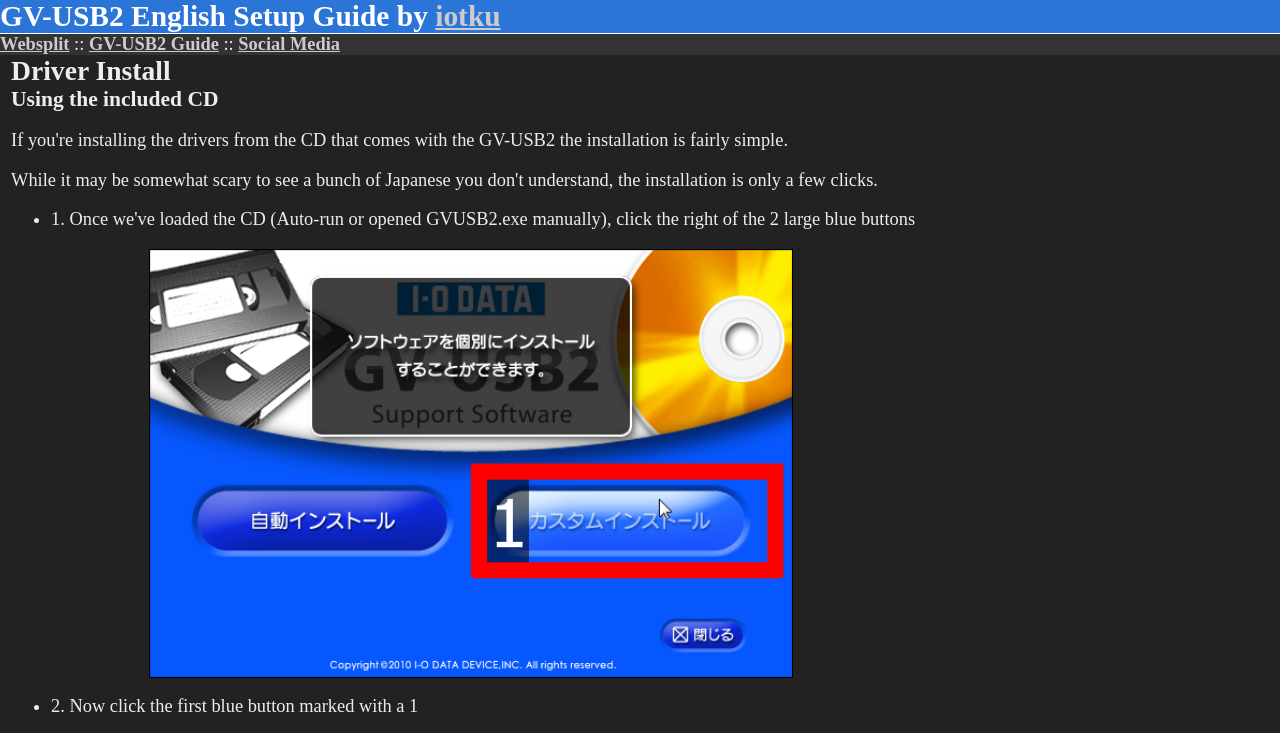
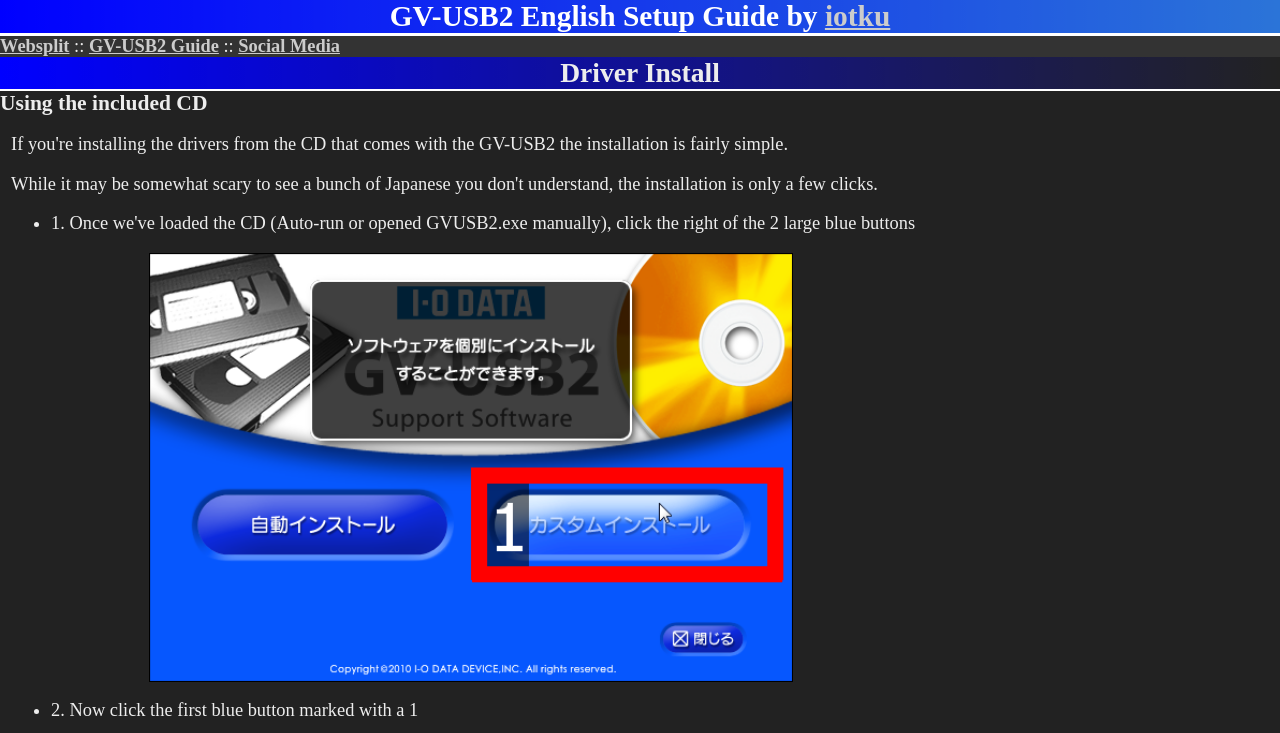
Before and after one commit to iotku/iotku.github.io, a plain HTML site: page gvusb2-guide/index.html in a window 1280 px wide. Shown: the top 733 px of the page. Drawn offline with Linux system fonts and the light colour scheme.

Commit message:
[GV-USB2 Guide] Make headers more distinct

```diff
--- a/css/main.css
+++ b/css/main.css
@@ -1,5 +1,19 @@
 h1,h2,h3,h4,h5,h6,body,#container {
   margin: 0;
+}
+
+h1,h2 {
+    border-left: none;
+    border-right: none;
+    border-bottom: solid 2px white;
+    background-color: blue;
+    text-align: center;
+    width: 100%;
+/* Permalink - use to edit and share this gradient: http://colorzilla.com/gradient-editor/#000000+0,000000+100&0.65+0,0+100;Neutral+Density */
+background: -moz-linear-gradient(left, blue) 0%, rgba(0,0,0,0) 100%); /* FF3.6-15 */
+background: -webkit-linear-gradient(left, blue 0%,rgba(0,0,0,0) 100%); /* Chrome10-25,Safari5.1-6 */
+background: linear-gradient(to right, blue 0%,rgba(0,0,0,0) 100%); /* W3C, IE10+, FF16+, Chrome26+, Opera12+, Safari7+ */
+filter: progid:DXImageTransform.Microsoft.gradient( startColorstr='#a6000000', endColorstr='#00000000',GradientType=1 ); /* IE6-9 */
 }
 
 body {
@@ -18,6 +32,10 @@
 	background-color: #2B74D8;
 	color: white;
 	border-bottom: 1px white solid;
+}
+
+header h1 {
+    background-color: #2B74D8;
 }
 
 nav {
--- a/gvusb2-guide/index.html
+++ b/gvusb2-guide/index.html
@@ -28,9 +28,9 @@
 	    <div id="container">
 	        <header><h1>GV-USB2 English Setup Guide by <a href="http://twitter.com/iotku">iotku</a></h1></header>
 		<nav><a href="/websplit">Websplit</a> :: <a href="/gvusb2-guide">GV-USB2 Guide</a> :: <a href="https://twitter.com/iotku">Social Media</a></nav>
-	    <div class="row">
 	    <h2 id="DriverInstall">Driver Install</h2>
 	        <h3 class="subheader">Using the included CD</h3>
+	    <div class="row">
 	        <p>If you're installing the drivers from the CD that comes with the GV-USB2 the installation is fairly simple.</p>
 	    <p>While it may be somewhat scary to see a bunch of Japanese you don't understand, the installation is only a few clicks.</p>
 	    </div>
@@ -42,25 +42,25 @@
 		<ul><li>3. Click next a few times to get through the driver installation and you're done with this step!</li></ul>
 			<img alt="Driver Installation Window" src="images/dinstall.png"/>
 	    </div>
-	        <div class="row">
-	<h3>Downloading the drivers online</h3>
-	<h4 class="subheader">If you don't have a CD (or disk drive) and need the drivers <a href="http://www.iodata.jp/lib/script/clib.php?code=gvusb2_110.exe">you can get them here.</a></h4>
-
+	<h2>Downloading the drivers online</h2>
+	    <h3 class="subheader">If you don't have a CD (or disk drive) and need the drivers <a href="http://www.iodata.jp/lib/script/clib.php?code=gvusb2_110.exe">you can get them here.</a></h3>
+	<div class="row">
 		<img alt="GV-USB2 Driver Download Page" src="images/gvdownload.png"/>
 
-		<ol>
+        <ol>
 			<li>You will see a text box to the right of "S/N", this page asks you for your serial number of your device in order to download the drivers. The serial number should be printed on your GV-USB2.</li>
 			<li>Enter your Serial Number in the text field</li>
 			<li>Click the "ダウンロード" ("Download") button to download the driver "gvusb2_110.exe" and run it</li>
 			<li>A new folder on your desktop will appear called "gvusb2_110", run "GVUSB2.exe" in that folder.</li>
 			<li>Click the first blue button, marked with a 1</li>
 		</ol>
-			<img alt="GV-USB2 Installation Selection Screen" src="images/gvusbexeinstall.png"/>
+
+        <img alt="GV-USB2 Installation Selection Screen" src="images/gvusbexeinstall.png"/>
 			<ul><li>Click "Next" and wait a little bit, and the drivers should be installed</li></ul>
 			<img alt="Driver Installation Window" src="images/dinstall.png"/>
 	        </div>
+	<h1 id="InstallCodec">LAGS Codec Installation</h1>
 	        <div class="row">
-	<h1 id="InstallCodec">LAGS Codec Installation</h1>
 	<p>Assuming you're going to record directly with AmaRecTV you're going to want LAGS installed so your recordings won't have the "AMV" watermark.</p>
 	<p>LAGS is a lossless codec which means file sizes are a fairly large, make sure you have a lot of free storage space!</p>
 	<p>If you're not planning on recording you can skip this step, but it's probably a good idea to do just in-case you ever want to.</p>
@@ -70,8 +70,8 @@
 		<li>LAGS should be installed, you're done with this step.</li>
 	</ol>
 	        </div>
-	        <div class="row">
 	<h1 id="AmaRecSetup">AmaRecTV Setup</h1>
+	<div class="row">
 	<p>The GV-USB2 can be used directly with streaming software such as OBS, XSplit, and many Video editing applications (such as VirtualDub), however I recommend using AmaRecTV's Live output for the ability to simultaneously stream and record lossless video via AmaRecTV.</p>
 
 		<ul><li>Download the <a href="http://www.amarectv.com/download_amarectv.htm">latest AmaRecTV</a> (Version 3.XX), click "ダウンロード" (<a href="http://www.amarectv.com/download/amarectv310.zip">Direct Link</a>)</li></ul>
@@ -82,15 +82,17 @@
 	<p>Run AmaRecTV (AmaRecTV in the same folder you unzipped)</p>
 	<p>You should be greeted with a dialog asking you to change your settings.</p>
 	<i>If not, click the first button in the top left corner or right click in the preview area and click "Config"</i>
+    </div>
 	<h3 id="AmaRecGeneralTab">"General" Tab</h3>
-	<img alt="AmaRecTV General Tab" src="images/amageneral.png"/>
+    <div class="row">
+    <img alt="AmaRecTV General Tab" src="images/amageneral.png"/>
 	<ol>
 		<li>Set "Path" to where you want your recordings to be saved to</li>
 		<li>Make sure "Language" is set to "English"
 	</ol>
 	        </div>
-	        <div class="row">
 	<h3 id="AmaRecDeviceTab">"Device" Tab</h3>
+	<div class="row">
 	<img alt="AmaRecTV Device Tab" src="images/amadevice.png"/>
 	<ol>
 		<li>Set "Video Capture Device" to "GV-USB2, Analog Capture" and make sure "Use Clock" is checked</li>
@@ -144,8 +146,9 @@
 	<li>You can finally exit the config by clicking "OK"</li>
 	</ol>
 	<p>AmaRec has a lot of settings, but you should only have to configure it once thankfully.</p>
+    </div>
+	<h1 id="StreamingSetup">Using AmaRec Live with streaming software</h1>
 	<div class="row">
-	<h1 id="StreamingSetup">Using AmaRec Live with streaming software</h1>
 	<p>While you can, in most cases, use window capture the AmaRec preview there is an alternative to windows/screen capturing.</p>
 	<p>By using AmaRec's Live output you gain the ability to minimize the AmaRec window, which can be useful especially on single monitor setups.</p>
 	<p><i>Note that AmaRec's live output only works with 32Bit software, to use it with OBS you need to be running the 32bit version.</i></p>
@@ -159,6 +162,5 @@
 	</ol>
 	</div>
     </div>
-	    </div>
 	</body>
 </html>
```
